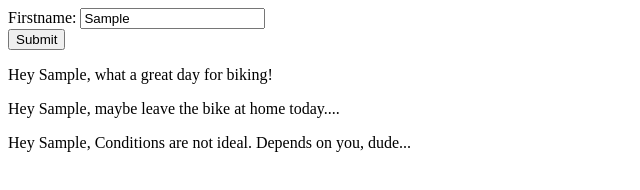
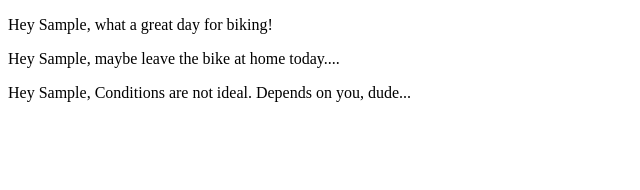
Before and after one commit to YvonneHayes/SandBox, a plain HTML site: page index.html in a window 1280 px wide. Both pictures are taken after typing "Sample" into the empty fields and a click on the button "Submit". Shown: the whole page, without its empty margins (0-640 px from the left). Drawn offline with nearby package versions, Linux system fonts and the light colour scheme.

Commit message:
hiding form after correct input and message is displayed

```diff
--- a/apps.js
+++ b/apps.js
@@ -52,6 +52,8 @@ function validateUserName(e) {
     $('#userAlert').show();
     $('#output2').hide();
   }else {
+    $('#userAlert').hide();
     $('#output2').show();
+    $('#nameForm').hide();
   }
 };
--- a/index.html
+++ b/index.html
@@ -7,17 +7,15 @@
     <title>SandBox</title>
   </head>
   <body>
-    <form name="nameInput">
-    Firstname: <input type="text" name="fname" value=""><br>
+    <form name="nameInput" id="nameForm">
+      Firstname: <input type="text" name="fname" value=""></br>
       <p id="userAlert">Please enter your name!</p>
       <button id="submitButton">Submit</button>
-  </br>
+    </form>
     <div id="output2"></div>
     <h2 id="itsgood"></h2>
-</br>
     <h2 id="itsbad"></h2>
     <h2 id='itssoso'></h2>
-</form>
   <script src="apps.js"></script>
   </body>
 </html>
```
Lines whose indentation alone changed are shown as unchanged.
